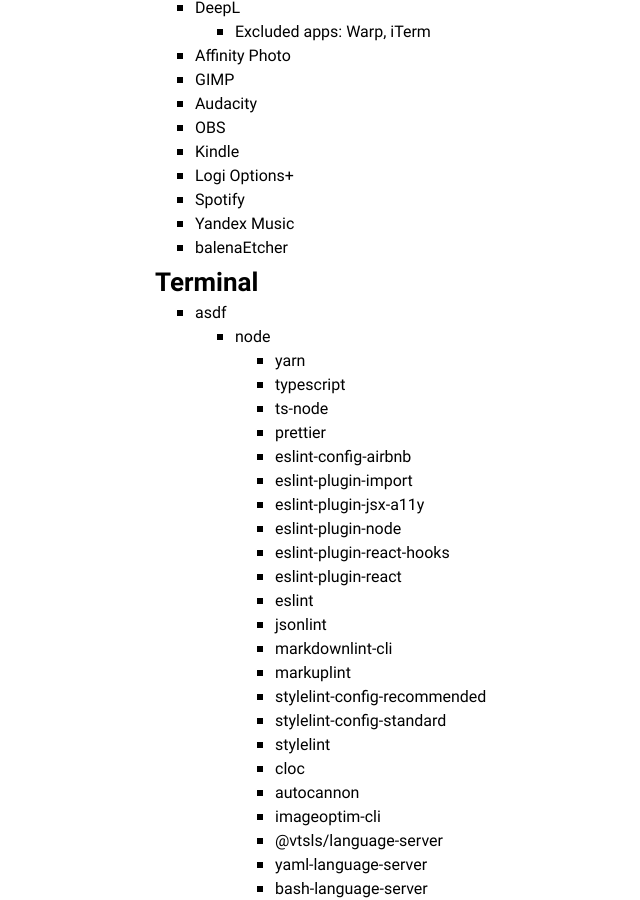
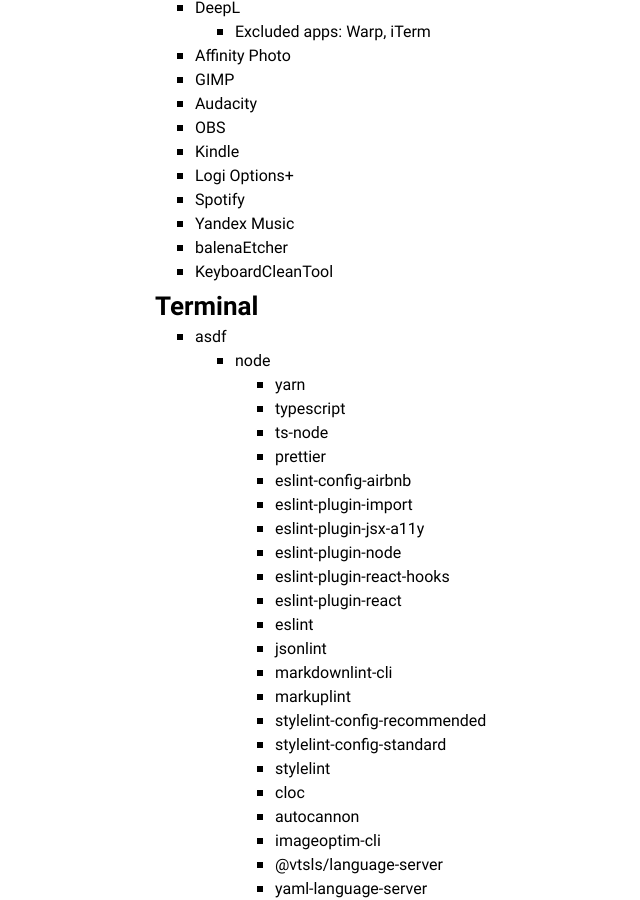
Before and after one commit to amalumian/www.malumian.dev, a Jekyll site: the page built from setup.html, in a window 1280 px wide and 900 px high, scrolled down 4952 px. Shown: the whole window, without its empty margins (155-795 px from the left). Built offline with Jekyll 4.4.1, drawn with Linux system fonts in a browser that asks for light colours.

Commit message:
Update setup.html

```diff
--- a/setup.html
+++ b/setup.html
@@ -305,6 +305,7 @@
     <li>Spotify</li>
     <li>Yandex Music</li>
     <li>balenaEtcher</li>
+    <li>KeyboardCleanTool</li>
   </ul>
 
   <h2 id="terminal">Terminal</h2>
```
